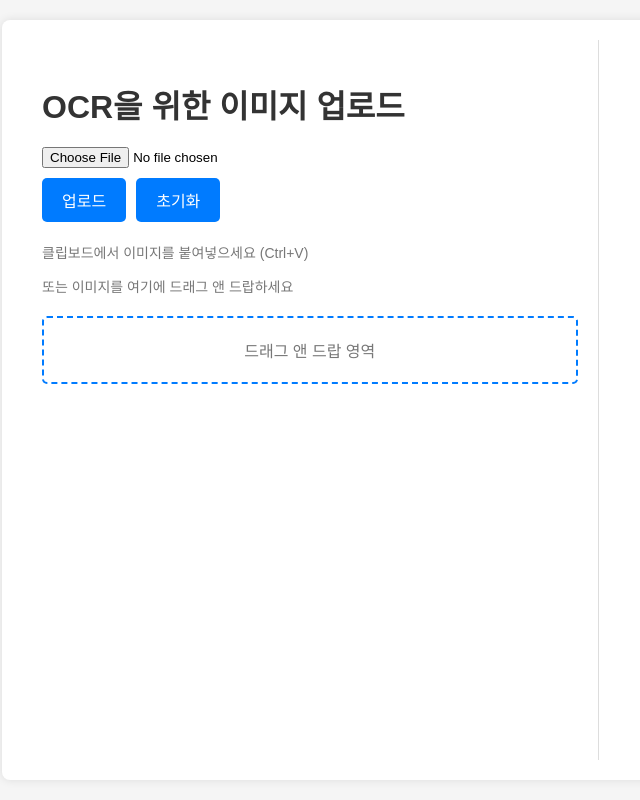
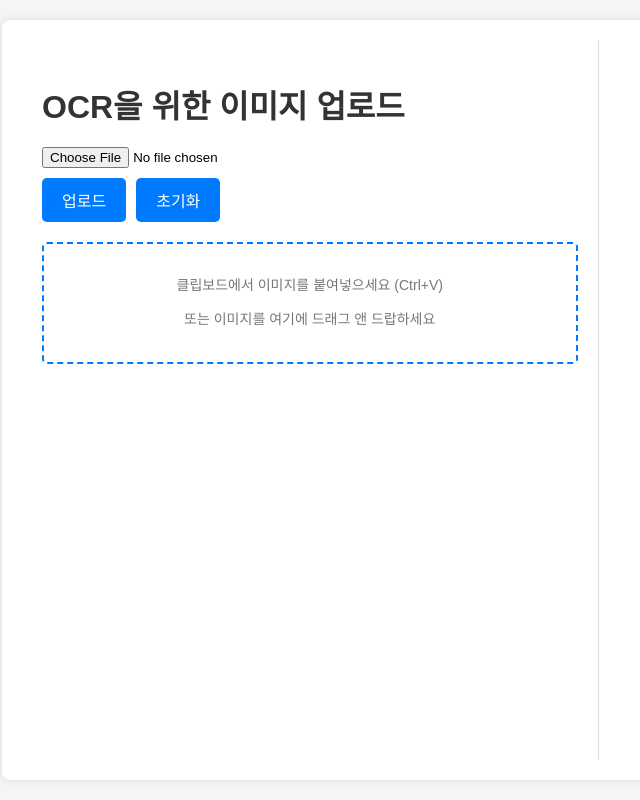
Before and after one commit to Muiyaho/easyocr_testing, a Flask app: page / in a window 1280 px wide. Shown: the whole page, without its empty margins (42-682 px from the left). Run offline with Flask 3, Linux system fonts and the light colour scheme.

```diff
--- a/templates/index.html
+++ b/templates/index.html
@@ -17,10 +17,9 @@
                     <button type="button" class="button" onclick="resetForm()">초기화</button>
                 </div>
             </form>
-            <p>클립보드에서 이미지를 붙여넣으세요 (Ctrl+V)</p>
-            <p>또는 이미지를 여기에 드래그 앤 드랍하세요</p>
             <div id="drop-zone" class="drop-zone">
-                드래그 앤 드랍 영역
+                <p>클립보드에서 이미지를 붙여넣으세요 (Ctrl+V)</p>
+                <p>또는 이미지를 여기에 드래그 앤 드랍하세요</p>
             </div>
             <!-- 업로드된 이미지 표시 -->
             {% if file_path %}
```
